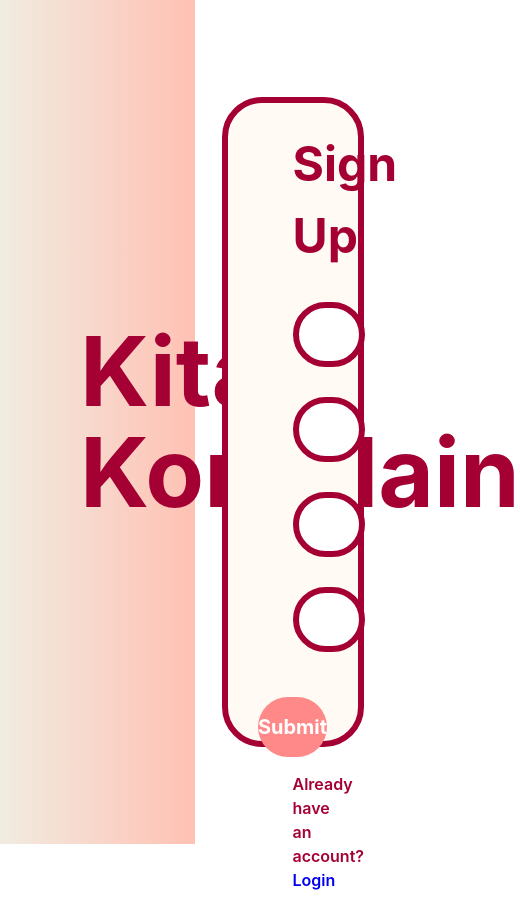
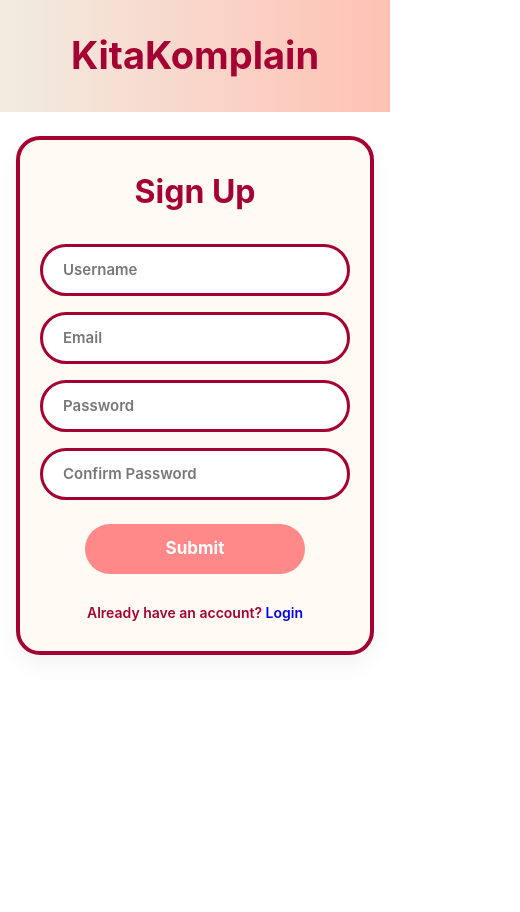
Before and after one commit to Carmeloanthony1/KitaKomplain-PNJ-Web-Development-Competition-, a React (Vite) app: page /SignUp in a window 390 px wide. Shown: the whole page, 520 px wide, since content can reach past the window. After the commit the page ends 844 px from the top, so only its background shows below. Built offline with nearby package versions, Linux system fonts and the light colour scheme.

Commit message:
fix: sign up responsive page

```diff
--- a/src/pages/SignUp.css
+++ b/src/pages/SignUp.css
@@ -1,220 +1,181 @@
+* {
+  box-sizing: border-box;
+}
+
 html, body {
   margin: 0;
   padding: 0;
+  width: 100%;
+  min-height: 100vh;
 }
 
-.signup-whole-background
-{
+.signup-whole-background {
   min-height: 100vh;
   display: flex;
+  flex-direction: row;
   background: #ffffff;
+  width: 100%;
 }
 
-/* Left Side*/
-
-.signup-left-background
-{
+.signup-left-background {
   width: 50%;
   min-height: 100vh;
-
   display: flex;
   align-items: center;
-
-    padding-left: 80px;
-
-    background: linear-gradient(
-        to right,
-        #f1ece1,
-        #ffc1b3
-    );
+  padding: 40px 60px;
+  background: linear-gradient(to right, #f1ece1, #ffc1b3);
 }
 
-.signup-logo
-{
+.signup-logo {
   color: #a50034;
-
-    font-size: 96px;
+  font-size: clamp(48px, 6vw, 96px);
   font-weight: 700;
-
   line-height: 1.05;
+  margin: 0;
 }
 
-/* Right Side*/
-
-.signup-right-background
-{
+.signup-right-background {
   width: 50%;
   min-height: 100vh;
-
   display: flex;
   align-items: center;
   justify-content: center;
-
-    padding: 10px;
+  padding: 40px 20px;
 }
 
-/*Signup Card*/
-
-.signup-card-background
-{
-    width: 60%;
-    height: 650px;
-
-    padding: 55px 65px;
-
+.signup-card-background {
+  width: 100%;
+  max-width: 480px;
+  padding: 40px;
   background-color: #fffbf4;
-
-    border: 6px solid #a50034;
-    border-radius: 40px;
+  border: 4px solid #a50034;
+  border-radius: 32px;
+  box-shadow: 0 10px 25px rgba(0, 0, 0, 0.05);
 }
 
-.signup-card-text
-{
-    position: relative;
-    bottom: 30px;
-
-    margin-bottom: 50px;
-
+.signup-card-text {
   text-align: center;
-
-    color:#a50034;
-
-    font-size: 48px;
+  color: #a50034;
+  font-size: clamp(32px, 3.5vw, 44px);
   font-weight: 700;
+  margin: 0 0 28px 0;
 }
 
-/*Form*/
-
-.signup-form
-{
-    position: relative;
-    bottom: 50px;
-
+.signup-form {
   display: flex;
   flex-direction: column;
-
-    gap: 30px;
+  gap: 16px;
+  width: 100%;
 }
 
-/*Inputs*/
-
-.signup-input
-{
+.signup-input {
   width: 100%;
-    height: 65px;
-
-    padding: 0 30px;
-
-    border: 6px solid #a50034;
-    border-radius: 35px;
-
+  height: 52px;
+  padding: 0 20px;
+  border: 3px solid #a50034;
+  border-radius: 26px;
   background-color: #ffffff;
-
-    font-size: 18px;
+  font-size: 15px;
   font-weight: 600;
-
   text-align: left;
-
   outline: none;
-
-    box-sizing: border-box;
-
-    transition: 0.2s ease;
+  transition: border-color 0.2s ease, box-shadow 0.2s ease;
 }
 
-/*placeholder for text before clicked*/
-.signup-input::placeholder
-{
-    color : #777;
+.signup-input::placeholder {
+  color: #777;
 }
 
-/*when the user clicks on the box*/
-.signup-input:focus
-{
+.signup-input:focus {
   border-color: #8f0033;
-
   box-shadow: 0 0 0 4px rgba(173, 0, 60, 0.15);
 }
 
-.signup-input:focus::placeholder
-{
-    color: transparent;
+.signup-button-container {
+  display: flex;
+  justify-content: center;
+  margin-top: 8px;
 }
 
-/* Submit Button*/
-
-.signup-button-container
-{
-    display: flex;
-    justify-content: center;
-
-    padding-top: 15px;
+.signup-button {
+  width: 100%;
+  max-width: 220px;
+  height: 50px;
+  border: none;
+  border-radius: 25px;
+  background-color: #ff8888;
+  color: #ffffff;
+  font-size: 17px;
+  font-weight: 700;
+  cursor: pointer;
+  transition: transform 0.2s ease, opacity 0.2s ease;
 }
 
-.signup-button
-{
-    width: 250px;
-    height: 60px;
-
-    border: none;
-    border-radius: 30px;
-
-    background-color: #ff8888;
-
-    color: #ffffff;
-
-    font-size: 20px;
-    font-weight: 700;
-
-    cursor: pointer;
-
-    transition: 0.2s ease;
+.signup-button:hover {
+  transform: translateY(-2px);
+  opacity: 0.95;
 }
 
-.signup-button:hover
-{
-    transform: translateY(-2px);
-}
-
-.signup-button:active
-{
+.signup-button:active {
   transform: translateY(0);
 }
 
-/*Already have account? text*/
+.signup-button:disabled {
+  opacity: 0.6;
+  cursor: not-allowed;
+}
 
-.signup-login
-{
-    position: relative;
-    bottom: 20px;
-
-    margin-top: 5px;
-
+.signup-login {
+  margin: 12px 0 0 0;
   color: #a50034;
-
-    font-size: 16px;
+  font-size: 14px;
   font-weight: 600;
-
   text-align: center;
 }
 
-.signup-login-button
-{
+.signup-login-button {
   padding: 0;
-
   border: none;
-
   background: none;
-
   color: #0000EE;
-
   font-size: inherit;
   font-weight: inherit;
-
   cursor: pointer;
 }
 
-.signup-login-button:hover
-{
+.signup-login-button:hover {
   text-decoration: underline;
 }
+
+@media (max-width: 900px) {
+  .signup-whole-background {
+    flex-direction: column;
+  }
+
+  .signup-left-background {
+    width: 100%;
+    min-height: auto;
+    padding: 36px 20px;
+    justify-content: center;
+    text-align: center;
+  }
+
+  .signup-logo br {
+    display: none;
+  }
+
+  .signup-logo {
+    font-size: 38px;
+  }
+
+  .signup-right-background {
+    width: 100%;
+    min-height: auto;
+    padding: 24px 16px 40px 16px;
+  }
+
+  .signup-card-background {
+    padding: 28px 20px;
+    border-radius: 24px;
+  }
+}
--- a/src/pages/SignUp.jsx
+++ b/src/pages/SignUp.jsx
@@ -9,18 +9,16 @@ function SignUp({ switchToLogin })
   const [email, setEmail] = useState('')
   const [password, setPassword] = useState('')
   const [confirmPassword, setConfirmPassword] = useState('')
-  const [loading, setLoading] = useState(false); //awalnya ga loading karena memang belum loading
+  const [loading, setLoading] = useState(false);
   const { showStatus } = useStatus();
-  //Arrow operators: const func = (parameter) => {return value}
 
   const navigate = useNavigate()
 
-
   const handleSubmit = async (event) =>
   {
-    event.preventDefault() //don't reload page after submit or link when clicked
+    event.preventDefault()
 
-    if (password !== confirmPassword) //12345 != "12345"
+    if (password !== confirmPassword)
     {
       showStatus('Passwords do not match!', 'error')
       return
@@ -28,7 +26,8 @@ function SignUp({ switchToLogin })
 
     setLoading(true)
     try {
-      const response = await fetch('http://localhost:5000/api/auth/sign_up', {
+      const API_URL = import.meta.env.VITE_API_URL || 'http://localhost:5000';
+      const response = await fetch(`${API_URL}/api/auth/sign_up`, {
         method: 'POST',
         headers: {
           'Content-Type': 'application/json',
@@ -45,6 +44,8 @@ function SignUp({ switchToLogin })
       showStatus('Sign up berhasil! Silahkan login.', 'success')
       if(switchToLogin){
         switchToLogin()
+      } else {
+        navigate('/login')
       }
     } catch (error){
       showStatus(error.message || 'Gagal melakukan sign up', 'error')
@@ -53,85 +54,82 @@ function SignUp({ switchToLogin })
     }
   }
 
-  // return == masuk ke HTML/CSS
   return(
-    <div className = "signup-whole-background">
-
-      {/*Left side*/}
-      <div className = "signup-left-background">
-        <h1 className = "signup-logo">
+    <div className="signup-whole-background">
+      <div className="signup-left-background">
+        <h1 className="signup-logo">
           Kita
           <br />
           Komplain
         </h1>
       </div>
 
-      {/*Right side*/}
-      <div className = "signup-right-background">
-
-        <div className = "signup-card-background">
-
-          <h2 className = "signup-card-text">
+      <div className="signup-right-background">
+        <div className="signup-card-background">
+          <h2 className="signup-card-text">
             Sign Up
           </h2>
 
-          <form onSubmit = {handleSubmit} className = "signup-form">
-
+          <form onSubmit={handleSubmit} className="signup-form">
             <input
-              type = "text"
-              placeholder = "Username"
-              value = {username}
-              onChange = {(event) => setUsername(event.target.value)}
-              className = "signup-input" required
+              type="text"
+              placeholder="Username"
+              value={username}
+              onChange={(event) => setUsername(event.target.value)}
+              className="signup-input"
+              required
             />
 
             <input
-              type = "email"
-              placeholder = "Email" /* to show gray text on box*/
-              value = {email}
-              onChange = {(event) => setEmail(event.target.value)}
-              className = "signup-input" required
+              type="email"
+              placeholder="Email"
+              value={email}
+              onChange={(event) => setEmail(event.target.value)}
+              className="signup-input"
+              required
             />
 
             <input
-              type = "password"
-              placeholder = "Password"
-              value = {password}
-              onChange = {(event) => setPassword(event.target.value)}
-              className = "signup-input" required
+              type="password"
+              placeholder="Password"
+              value={password}
+              onChange={(event) => setPassword(event.target.value)}
+              className="signup-input"
+              required
             />
 
             <input
-              type = "password"
-              placeholder = "Confirm Password"
-              value = {confirmPassword}
-              onChange = {(event) => setConfirmPassword(event.target.value)}
-              className = "signup-input" required
+              type="password"
+              placeholder="Confirm Password"
+              value={confirmPassword}
+              onChange={(event) => setConfirmPassword(event.target.value)}
+              className="signup-input"
+              required
             />
 
-            <div className = "signup-button-container">
+            <div className="signup-button-container">
               <button
-                type = "submit"
-                className = "signup-button"
+                type="submit"
+                className="signup-button"
                 disabled={loading}
-              > {loading ? 'Memproses...' : 'Submit'}
+              >
+                {loading ? 'Memproses...' : 'Submit'}
               </button>
             </div>
 
-            <p className = "signup-login">
+            <p className="signup-login">
               Already have an account?{' '}
-              <button type = "button"  onClick = {() => navigate('/Login')}
-                      className = "signup-login-button">
+              <button
+                type="button"
+                onClick={() => navigate('/login')}
+                className="signup-login-button"
+              >
                 Login
               </button>
             </p>
-
           </form>
-
         </div>
-
       </div>
-
     </div>
   )
 }
```
Lines whose indentation alone changed are shown as unchanged.
